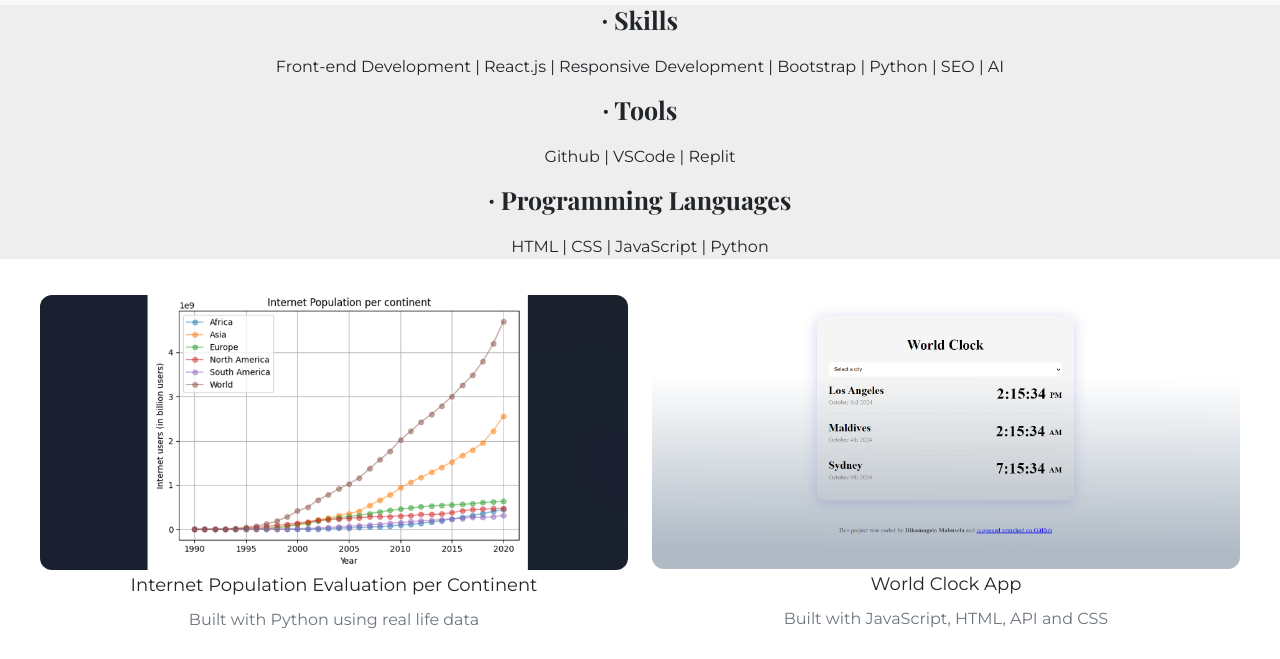
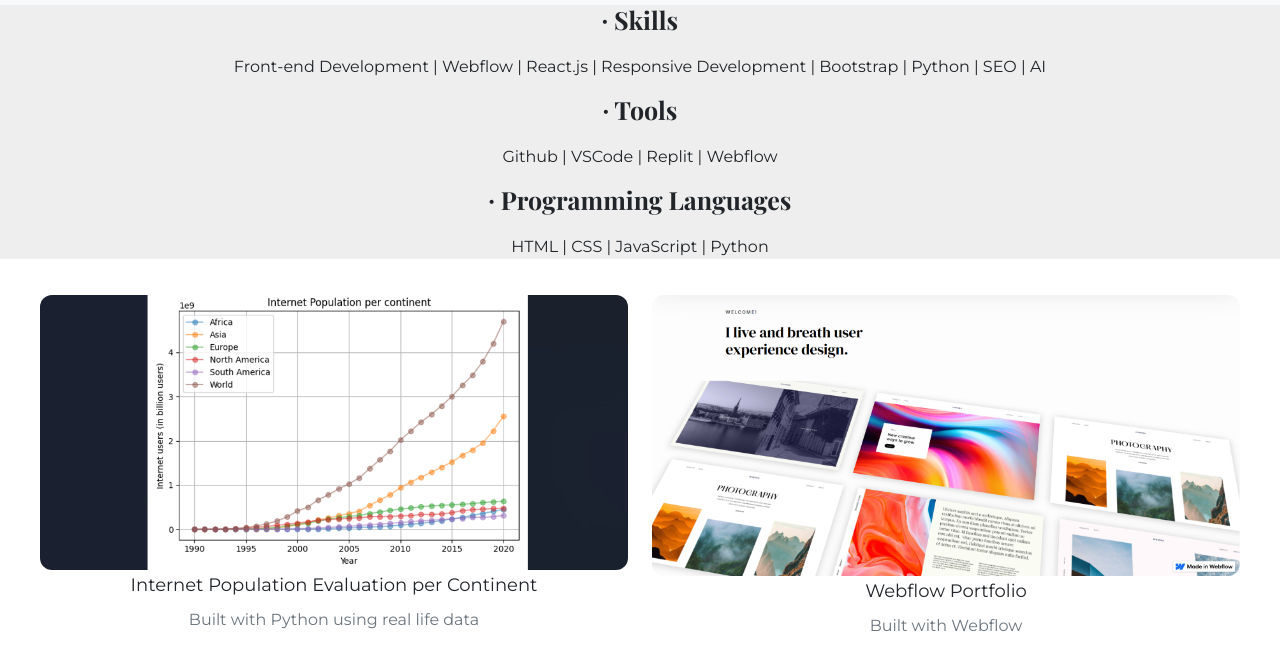
Before and after one commit to DikamogeloM/work-portfolio, a plain HTML site: page work.html in a window 1280 px wide. Shown: the part 141-800 px from the top of the page. Drawn offline with nearby package versions, Linux system fonts and the light colour scheme; a web font is replaced by a local one.

Commit message:
Added webflow details onto my portfolio

```diff
--- a/work.html
+++ b/work.html
@@ -101,9 +101,9 @@
     <div class="hero-up">
             <div class="skills">
                 <h3>∙ Skills </h3>
-                <p> Front-end Development | React.js | Responsive Development | Bootstrap | Python | SEO | AI</p>
+                <p> Front-end Development | Webflow | React.js | Responsive Development | Bootstrap | Python | SEO | AI</p>
                 <h3>∙ Tools </h3>
-                <p> Github | VSCode | Replit </p>
+                <p> Github | VSCode | Replit | Webflow </p>
                 <h3>∙ Programming Languages </h3>
                 <p> HTML | CSS | JavaScript | Python</p>
 
@@ -117,9 +117,9 @@
         <p class="text-center text-muted">Built with Python using real life data</p>
         </div>
         <div class="col-md-6 mb-4">
-            <img src="/images/world-time.png" class="img-fluid">
-        <h3 class="text-center">World Clock App</h3>
-        <p class="text-center text-muted">Built with JavaScript, HTML, API and CSS</p>
+            <img src="/images/webflow.png" class="img-fluid">
+        <h3 class="text-center">Webflow Portfolio</h3>
+        <p class="text-center text-muted">Built with Webflow</p>
         </div>
     </div>
     <div class="row">
```
Also changed, not shown: about.html (+3 -0 lines), index.html (+9 -10 lines), images/webflow.png (added), 1 other file.
